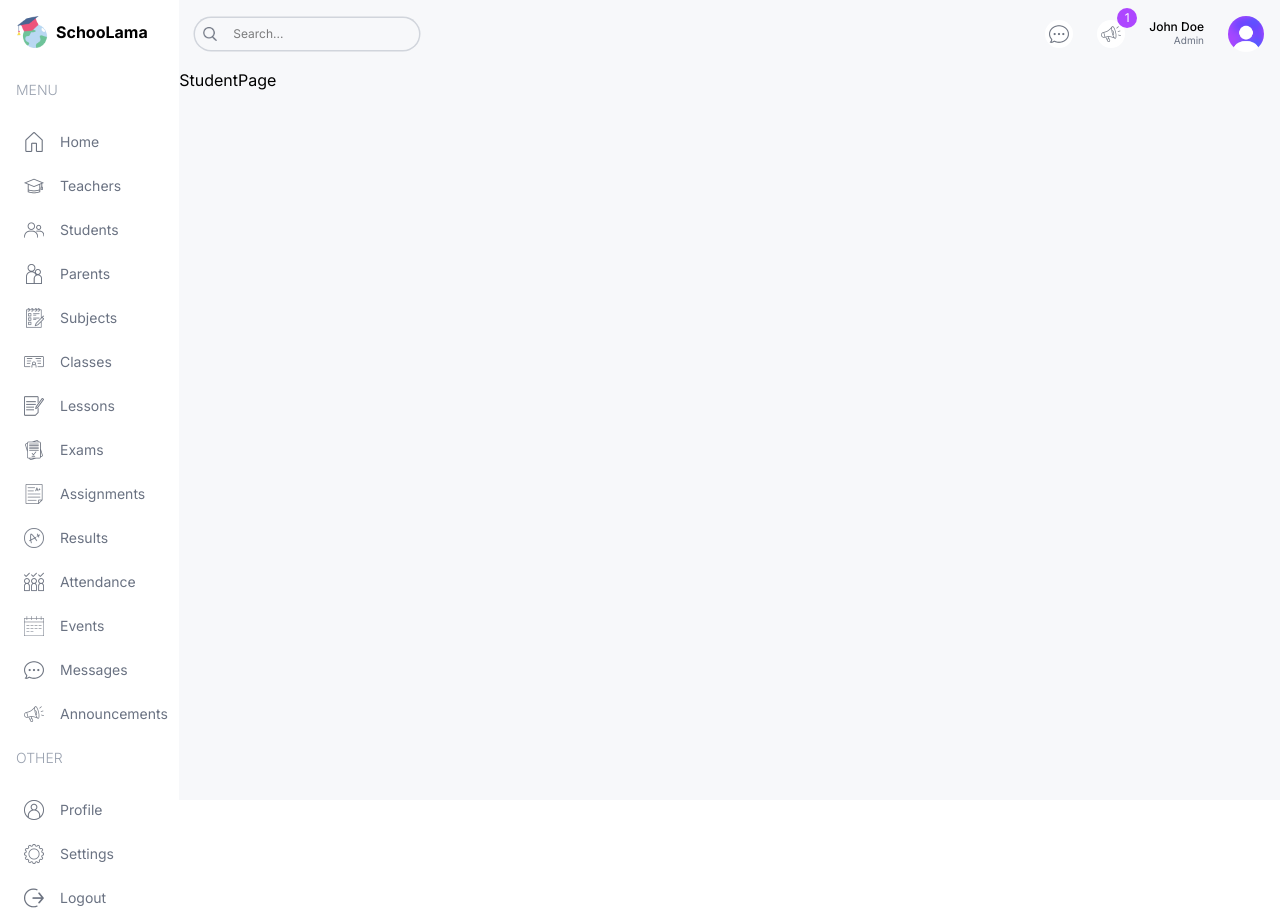
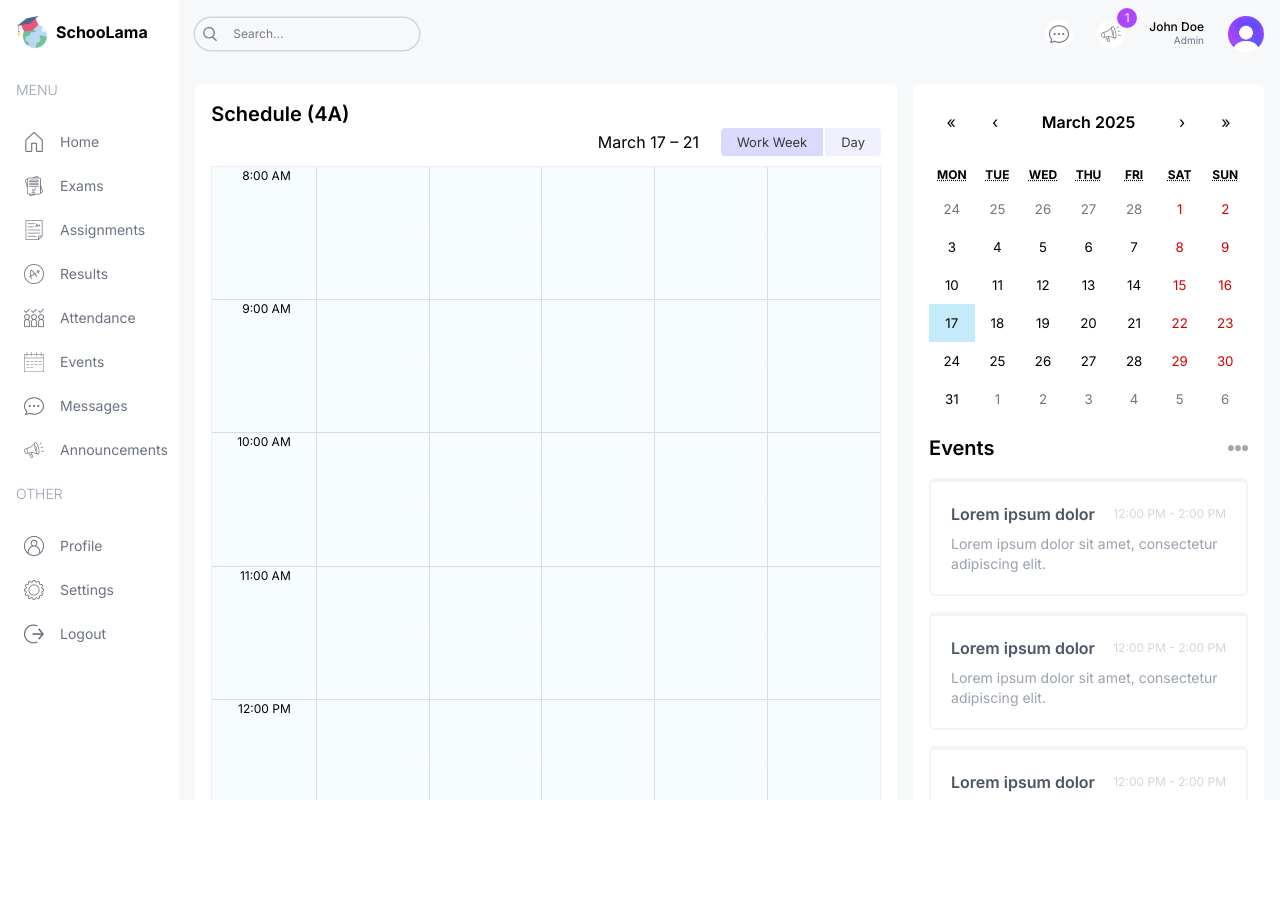
Before and after one commit to ja54312/SchoolManagment, a Next.js app: page /student in a window 1280 px wide. After the commit the page ends 800 px from the top, so only its background shows below. Built offline with nearby package versions, Linux system fonts and the light colour scheme.

Commit message:
add components student page

```diff
--- a/src/app/(dashboard)/student/page.tsx
+++ b/src/app/(dashboard)/student/page.tsx
@@ -1,9 +1,24 @@
-import React from 'react'
+import Announcements from "@/components/Announcements";
+import BigCalendar from "@/components/BigCalender";
+import EventCalendar from "@/components/EventCalendar";
 
 const StudentPage = () => {
   return (
-    <div>StudentPage</div>
-  )
-}
+    <div className="p-4 flex gap-4 flex-col xl:flex-row">
+      {/* LEFT */}
+      <div className="w-full xl:w-2/3">
+        <div className="h-full bg-white p-4 rounded-md">
+          <h1 className="text-xl font-semibold">Schedule (4A)</h1>
+          <BigCalendar/>
+        </div>
+      </div>
+      {/* RIGHT */}
+      <div className="w-full xl:w-1/3 flex flex-col gap-8">
+        <EventCalendar />
+        <Announcements />
+      </div>
+    </div>
+  );
+};
 
-export default StudentPage
+export default StudentPage;
--- /dev/null
+++ b/src/components/BigCalender.tsx
@@ -0,0 +1,34 @@
+"use client";
+
+import { Calendar, momentLocalizer, View, Views } from "react-big-calendar";
+import moment from "moment";
+import { calendarEvents } from "@/lib/data";
+import "react-big-calendar/lib/css/react-big-calendar.css";
+import { useState } from "react";
+
+const localizer = momentLocalizer(moment);
+
+const BigCalendar = () => {
+  const [view, setView] = useState<View>(Views.WORK_WEEK);
+
+  const handleOnChangeView = (selectedView: View) => {
+    setView(selectedView);
+  };
+
+  return (
+    <Calendar
+      localizer={localizer}
+      events={calendarEvents}
+      startAccessor="start"
+      endAccessor="end"
+      views={["work_week", "day"]}
+      view={view}
+      style={{ height: "98%" }}
+      onView={handleOnChangeView}
+      min={new Date(2025, 1, 0, 8, 0, 0)}
+      max={new Date(2025, 1, 0, 17, 0, 0)}
+    />
+  );
+};
+
+export default BigCalendar;
--- a/src/lib/data.ts
+++ b/src/lib/data.ts
@@ -1,6 +1,6 @@
 // TEMPORARY DATA
 
-export const role = "admin";
+export const role = "student";
 
 export const teachersData = [
   {
```
